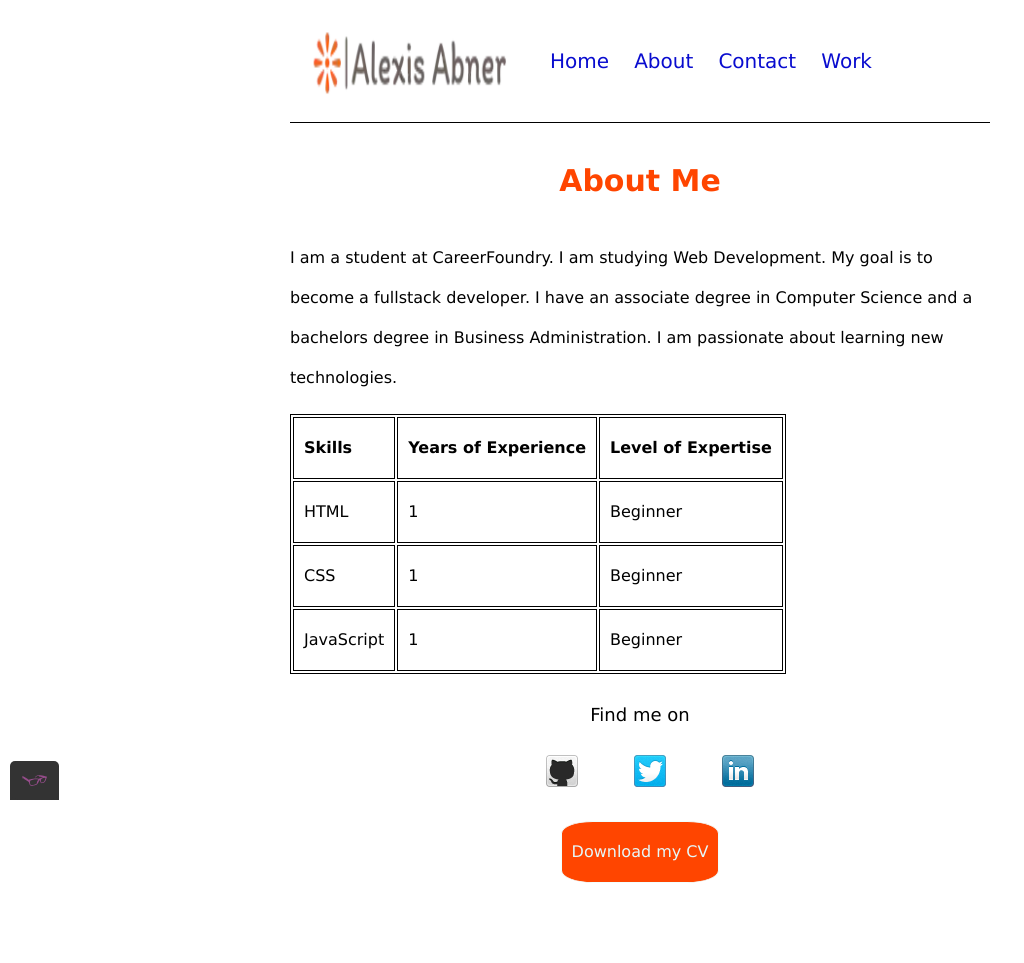
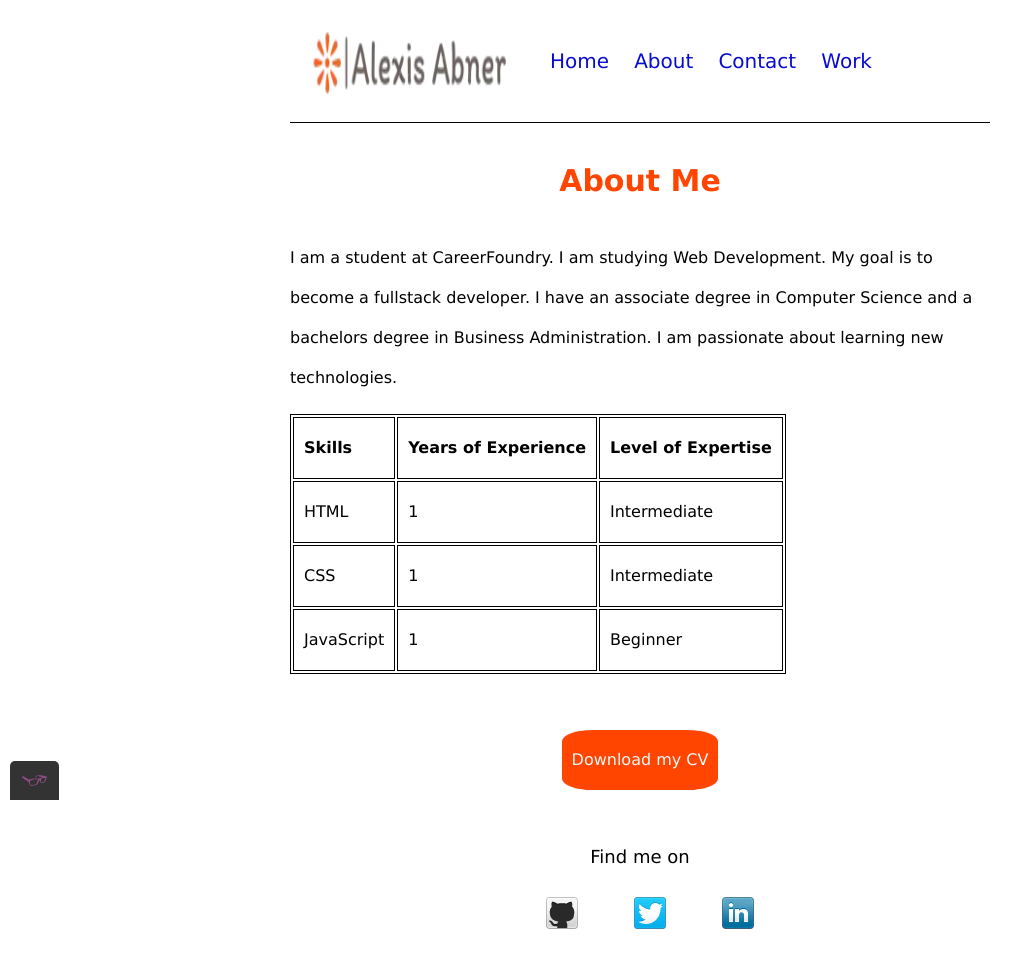
Before and after one commit to abnerAlexis/aabner-portfolio, a plain HTML site: page about.html in a window 1280 px wide. Shown: the whole page, without its empty margins (0-1024 px from the left). Before the commit the page ends 908 px from the top, so only its background shows below. Drawn offline with nearby package versions, Linux system fonts and the light colour scheme; a web font is replaced by a local one.

Commit message:
Relocate downoad resume button

```diff
--- a/about.html
+++ b/about.html
@@ -64,12 +64,12 @@
                 <tr>
                     <td>HTML</td>
                     <td>1</td>
-                    <td>Beginner</td>
+                    <td>Intermediate</td>
                 </tr>
                 <tr>
                     <td>CSS</td>
                     <td>1</td>
-                    <td>Beginner</td>
+                    <td>Intermediate</td>
                 </tr>
                 <tr>
                     <td>JavaScript</td>
@@ -78,6 +78,10 @@
                 </tr>
             </tbody>
         </table>
+    </div>
+    <div class="resume-link">
+        <a href="files/resume.pdf" class="button" target="_blank" download>Download my CV</a>
+
     </div>
     <footer>
         <p>Find me on</p>
@@ -95,7 +99,6 @@
                         src="./img/linkedin.png" alt="linkedin"></a>
             </li>
         </ul>
-        <a href="files/resume.pdf" class="button" target="_blank" download>Download my CV</a>
     </footer>
     <script src="js/tota11y.min.js"></script>
 </body>
--- a/css/style.production.css
+++ b/css/style.production.css
@@ -248,3 +248,9 @@ form {
     margin: 0 auto;
     padding-bottom: 0.25em;
 }
+
+.resume-link {
+    margin-top: 55px;
+    margin-bottom: 0;
+    text-align: center;
+}
```
